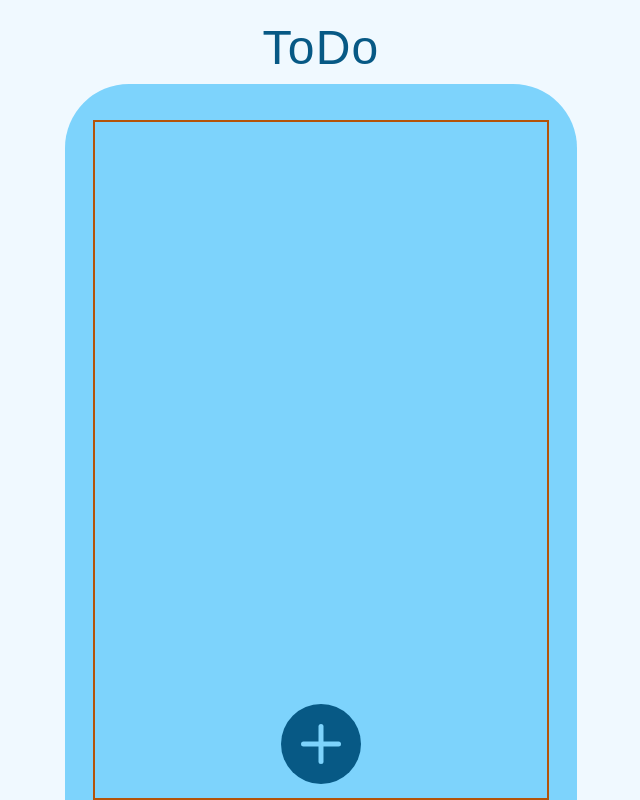
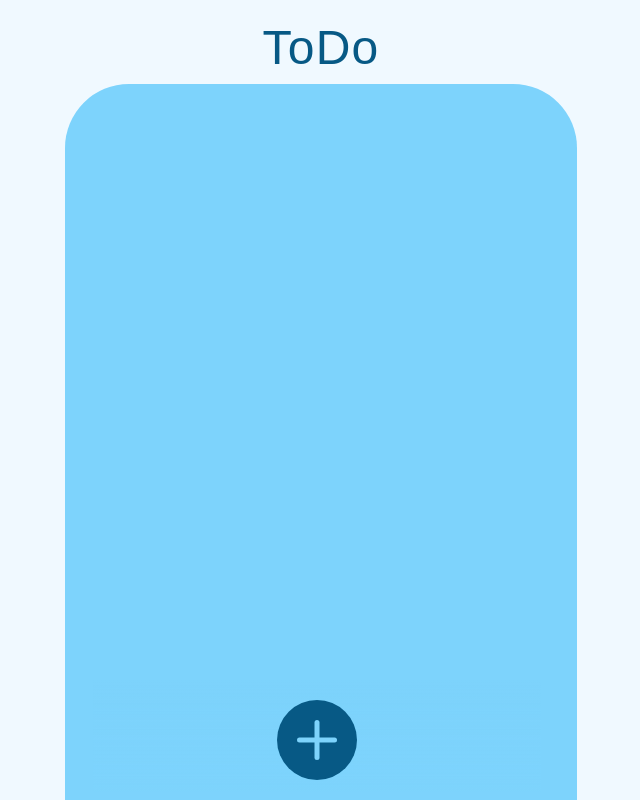
Before and after one commit to albert-rafa/todo-react, a React (Vite) app: page / in a window 1280 px wide. Shown: the whole page, without its empty margins (319-959 px from the left). Built offline with nearby package versions, Linux system fonts and the light colour scheme; a web font is replaced by a local one.

Commit message:
feat: add space at the bottom of scroll

```diff
--- a/src/Pages/Tasks.jsx
+++ b/src/Pages/Tasks.jsx
@@ -4,7 +4,8 @@ import { Plus } from "lucide-react";
 export default function Add({ tasks, toggleTask, deleteTask, addTask }) {
 
   return (
-    <div className="border-2 border-amber-700 w-full h-full mb-10 flex flex-col gap-3 relative overflow-x-scroll">
+    <div className="w-full max-h-[90%] flex flex-col relative overflow-hidden">
+      <div className="flex flex-col gap-3 overflow-x-scroll">
         {tasks.map((task) => {
           return (
             <Item
@@ -16,12 +17,17 @@ export default function Add({ tasks, toggleTask, deleteTask, addTask }) {
           );
         })}
 
+        <div className="w-full min-h-24"/>
+      </div>
+
+      <div className="fixed bottom-2 w-full max-w-md h-28 bg-gradient-to-t from-sky-300 to-transparent flex flex-col justify-end pb-3">
         <button
           onClick={addTask}
-        className="fixed bottom-4 left-1/2 -translate-x-1/2 size-20 rounded-full flex justify-center items-center bg-sky-800"
+          className="mx-auto size-20 rounded-full flex justify-center items-center bg-sky-800"
         >
           <Plus className="size-3/4 stroke-sky-300" />
         </button>
       </div>
+    </div>
   );
 }
```
Lines whose indentation alone changed are shown as unchanged.
